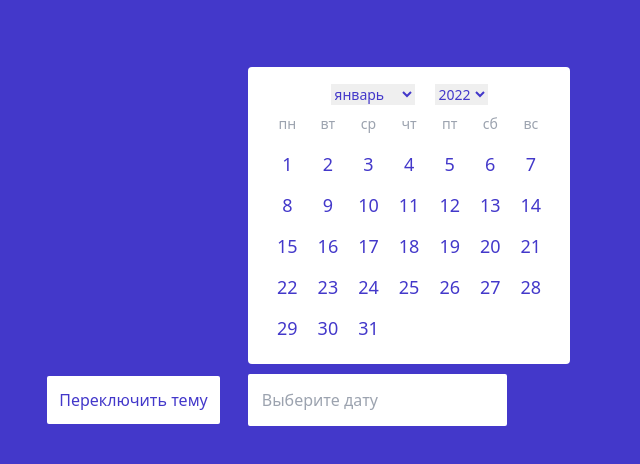
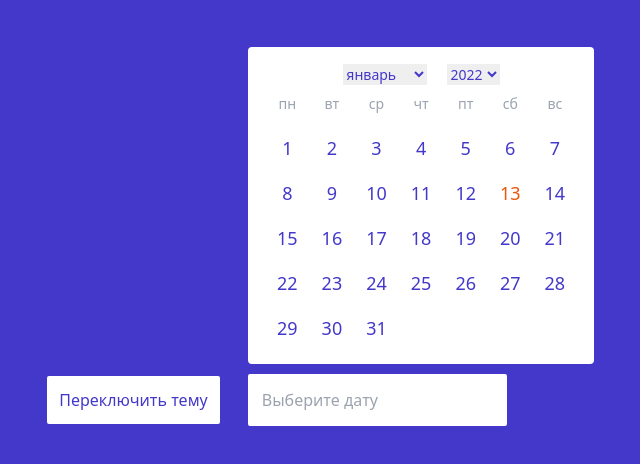
Before and after one commit to Nataliasem/lite-datepicker, a Vue app: page / in a window 1280 px wide. Shown: the top 464 px of the page, without its empty margins (363-1003 px from the left). Built offline with nearby package versions, Linux system fonts and the light colour scheme.

Commit message:
Рефакторинг pickers

```diff
--- a/src/components/DayPicker.vue
+++ b/src/components/DayPicker.vue
@@ -1,10 +1,10 @@
 <template>
   <div class="day-picker">
-    <div class="week-day" v-for="weekDay in weekDays">{{ weekDay }}</div>
+    <div class="week-day" v-for="weekDay in WEEK_DAYS">{{ weekDay }}</div>
     <div
+        v-for="day in daysInMonth"
         class="day"
-        :class="{'selected': checkIsSelected(day)}"
-        v-for="day in daysInMonthNumber"
+        :class="setDayClass(day)"
         @click="selectDay(day)"
     >
       {{ day }}
@@ -13,23 +13,30 @@
 </template>
 
 <script setup>
-import {ref, computed} from 'vue'
-import dayjs from 'dayjs'
-import { weekDays} from '../constants.js'
+import { WEEK_DAYS, VALID_DAYS_IN_MONTH_NUMBER } from '../constants.js'
+import { dayToday } from '../utils.js'
 
 const props = defineProps({
-  selectedDay: Number,
-  selectedDate: String
+  selectedDay: {
+    type: Number,
+    default: null
+  },
+  daysInMonth: {
+    type: Number,
+    required: true,
+    validator(value) {
+      return VALID_DAYS_IN_MONTH_NUMBER.includes(value)
+    }
+  }
 })
 
 const emit = defineEmits(['update:selectedDay'])
 
-const daysInMonthNumber = ref(null)
-
-daysInMonthNumber.value = dayjs(props.selectedDate).daysInMonth()
-
-const checkIsSelected = (day) => {
-  return props.selectedDay === day
+const setDayClass = (day) => {
+  return {
+    selected: day === props.selectedDay,
+    today: day === dayToday()
+  }
 }
 
 const selectDay = (day) => {
@@ -39,11 +46,7 @@ const selectDay = (day) => {
 
 <style>
 .day-picker {
-  display: grid;
-  grid-template-columns: repeat(7, 1fr);
-  grid-template-rows: repeat(5, 1fr);
-  grid-column-gap: 4px;
-  grid-row-gap: 4px;
+  @apply grid grid-cols-7 grid-rows-5 gap-2;
 }
 
 .day-picker .week-day {
@@ -64,4 +67,8 @@ const selectDay = (day) => {
 .day-picker .day.selected {
   @apply bg-skin-button-main-active text-skin-inverted;
 }
+
+.day-picker .day.today {
+  @apply text-skin-accent;
+}
 </style>
--- a/src/components/LiteDatepicker.vue
+++ b/src/components/LiteDatepicker.vue
@@ -10,14 +10,15 @@
 
     <div class="picker-wrapper p-3">
       <div class="flex items-center justify-center space-x-5">
-        <month-picker v-model:selected-month="rawDate.month"/>
+        <month-picker v-model:selectedMonth="rawDate.month"/>
         <year-picker />
       </div>
       <day-picker
-          v-model:selected-day="rawDate.day"
+          v-model:selectedDay="rawDate.day"
           :selected-date="selectedDate"
+          :days-in-month="daysInMonth"
       />
-    </div>
+      </div>
   </lite-dropdown>
 </template>
 
@@ -26,20 +27,21 @@ import LiteDropdown from './LiteDropdown.vue'
 import DayPicker from './DayPicker.vue'
 import MonthPicker from './MonthPicker.vue'
 import YearPicker from './YearPicker.vue'
-import {ref, computed} from 'vue'
-import {dayjs} from '../utils.js'
-
-const defaultMonth = dayjs().month()
-const defaultYear = dayjs().year()
+import { ref, computed } from 'vue'
+import {dayjs, fullDate, fullDateToday, monthToday, yearToday} from '../utils.js'
 
 const rawDate = ref({
-  year: defaultYear, // текущий год по умолчанию
-  month: defaultMonth, // текущий месяц по умолчанию
+  year: yearToday(),
+  month: monthToday(),
   day: null
 })
 
 const selectedDate = computed(() => {
-  return rawDate.value.day ? dayjs(rawDate.value).format() : dayjs().format()
+  return rawDate.value.day ? fullDate(rawDate.value) : fullDateToday()
+})
+
+const daysInMonth = computed(() => {
+  return dayjs(selectedDate.value).daysInMonth()
 })
 </script>
 
--- a/src/components/MonthPicker.vue
+++ b/src/components/MonthPicker.vue
@@ -1,25 +1,25 @@
 <template>
   <div class="month-picker">
     <select name="month-select" :value="selectedMonth" @change="selectMonth($event.target.value)">
-      <option v-for="month in monthList" :value="month.index">{{ month.name }}</option>
+      <option v-for="month in MONTH_LIST" :value="month.index">{{ month.name }}</option>
     </select>
   </div>
 </template>
 
 <script setup>
-import {ref} from 'vue'
-import {monthList} from '../constants.js'
+import { ref }  from 'vue'
+import { MONTH_LIST } from '../constants.js'
 
 const props = defineProps({
   selectedMonth: Number
 })
 
-const emit = defineEmits(['update:selected-month'])
+const emit = defineEmits(['update:selectedMonth'])
 
 const selectedMonth = ref(props.selectedMonth)
 
 const selectMonth = (month) => {
   selectedMonth.value = month
-  emit('update:selected-month', selectedMonth)
+  emit('update:selectedMonth', selectedMonth)
 }
 </script>
--- a/src/constants.js
+++ b/src/constants.js
@@ -1,4 +1,4 @@
-export const weekDays = [
+export const WEEK_DAYS = [
     'пн',
     'вт',
     'ср',
@@ -8,7 +8,7 @@ export const weekDays = [
     'вс',
 ]
 
-export const monthList = [
+export const MONTH_LIST = [
     { name: 'январь', index: 0 },
     { name: 'февраль', index: 1 },
     { name: 'март', index: 2 },
@@ -22,3 +22,5 @@ export const monthList = [
     { name: 'ноябрь', index: 10 },
     { name: 'декабрь', index: 11 }
 ]
+
+export const VALID_DAYS_IN_MONTH_NUMBER = [30, 31, 28, 29]
```
